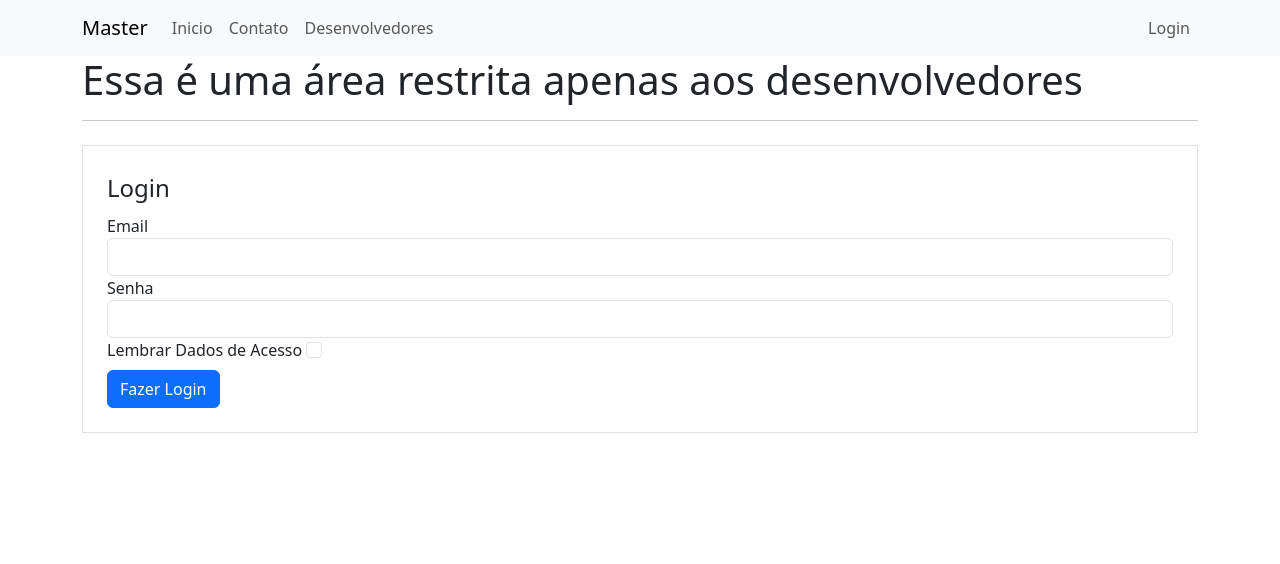
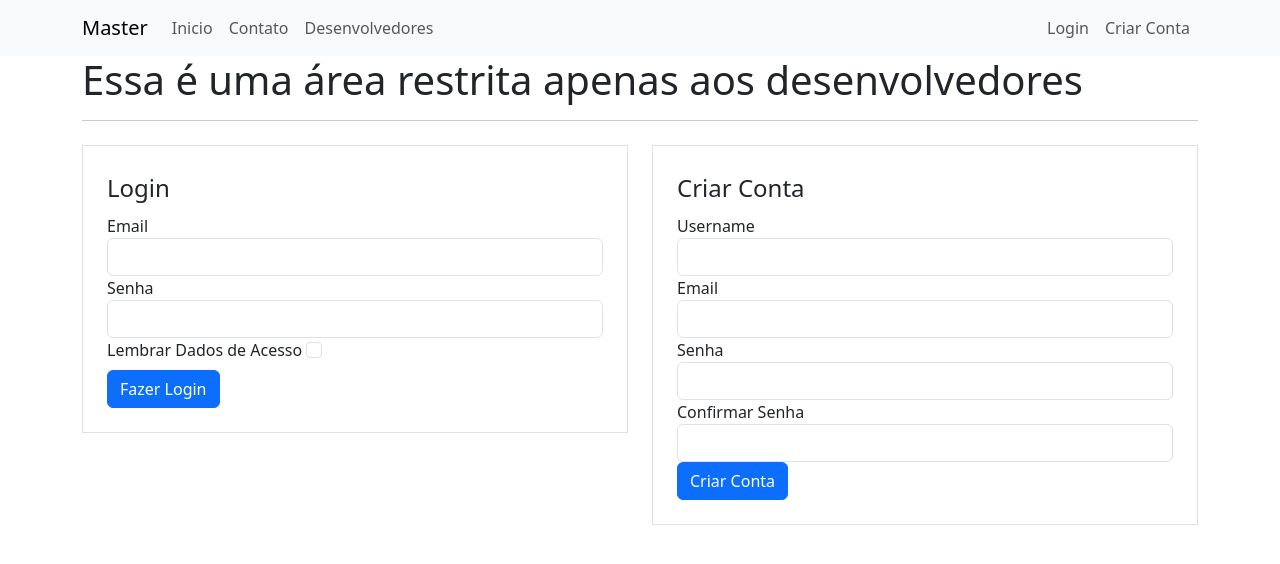
Before and after one commit to Biscoito145/paginapessoal, a Flask app: page /login in a window 1280 px wide. Shown: the top 564 px of the page. Run offline with Flask 3, Linux system fonts and the light colour scheme; some libraries are stand-ins or nearby versions.

Commit message:
Adição do Criar Conta

```diff
--- a/pageone/templates/login.html
+++ b/pageone/templates/login.html
@@ -51,6 +51,74 @@
             </form>
         </div>
 
+        <div class="col">
+            <form method="POST" action="" class="border mt-2 p-4">
+                {{ form_criarconta.csrf_token }}
+                <legend>Criar Conta</legend>
+                <fieldset>
+                    <div class="form-group">
+                        {{ form_criarconta.username.label(class="form-control-label") }}
+
+                        {% if form_criarconta.username.errors %}
+                        {{ form_criarconta.username(class='form-control is-invalid') }}
+                         <div class="invalid-feedback">
+                            {% for erro in form_criarconta.username.errors%}
+                                    {{ erro }}
+                            {% endfor %}
+                         </div>
+                        {% else %}
+                            {{ form_criarconta.username(class="form-control") }}
+                        {% endif %}
+
+                    </div>
+
+                    <div class="form-group">
+                        {{ form_criarconta.email.label(class="form-control-label") }}
+
+                        {% if form_criarconta.email.errors %}
+                        {{ form_criarconta.email(class='form-control is-invalid') }}
+                         <div class="invalid-feedback">
+                            {% for erro in form_criarconta.email.errors%}
+                                    {{ erro }}
+                            {% endfor %}
+                         </div>
+                        {% else %}
+                            {{ form_criarconta.email(class="form-control") }}
+                        {% endif %}
+                    </div>
+
+                    <div class="form-group">
+                        {{ form_criarconta.senha.label(class="form-control-label") }}
+
+                        {% if form_criarconta.senha.errors %}
+                        {{ form_criarconta.senha(class='form-control is-invalid') }}
+                         <div class="invalid-feedback">
+                            {% for erro in form_criarconta.senha.errors%}
+                                    {{ erro }}
+                            {% endfor %}
+                         </div>
+                        {% else %}
+                            {{ form_criarconta.senha(class="form-control") }}
+                        {% endif %}
+                    </div>
+
+                    <div class="form-group">
+                        {{ form_criarconta.confirma_senha.label(class="form-control-label") }}
+                        {% if form_criarconta.confirma_senha.errors %}
+                        {{ form_criarconta.confirma_senha(class='form-control is-invalid') }}
+                         <div class="invalid-feedback">
+                            {% for erro in form_criarconta.confirma_senha.errors%}
+                                    {{ erro }}
+                            {% endfor %}
+                         </div>
+                        {% else %}
+                            {{ form_criarconta.confirma_senha(class="form-control") }}
+                        {% endif %}
+                    </div>
+                </fieldset>
+                {{ form_criarconta.botao_submit_criarconta(class="btn btn-primary mt2") }}
+            </form>
+        </div>
 
     </div>
 </div>
--- a/pageone/templates/navbar.html
+++ b/pageone/templates/navbar.html
@@ -35,6 +35,9 @@
         <li class="nav-item">
           <a class="nav-link" href="{{ url_for('login') }}">Login</a>
         </li>
+        <li class="nav-item">
+          <a class="nav-link" href="{{ url_for('login') }}">Criar Conta</a>
+        </li>
         {% endif %}
       </ul>
 
```
